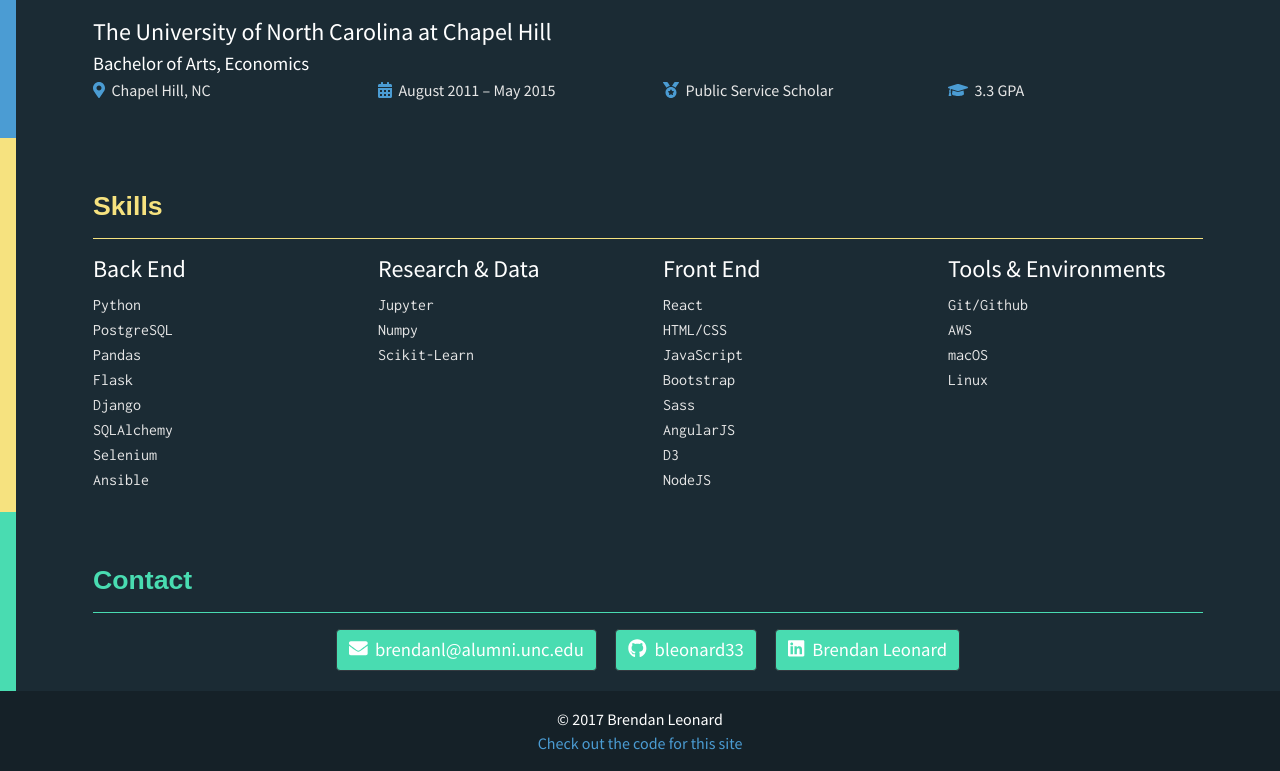
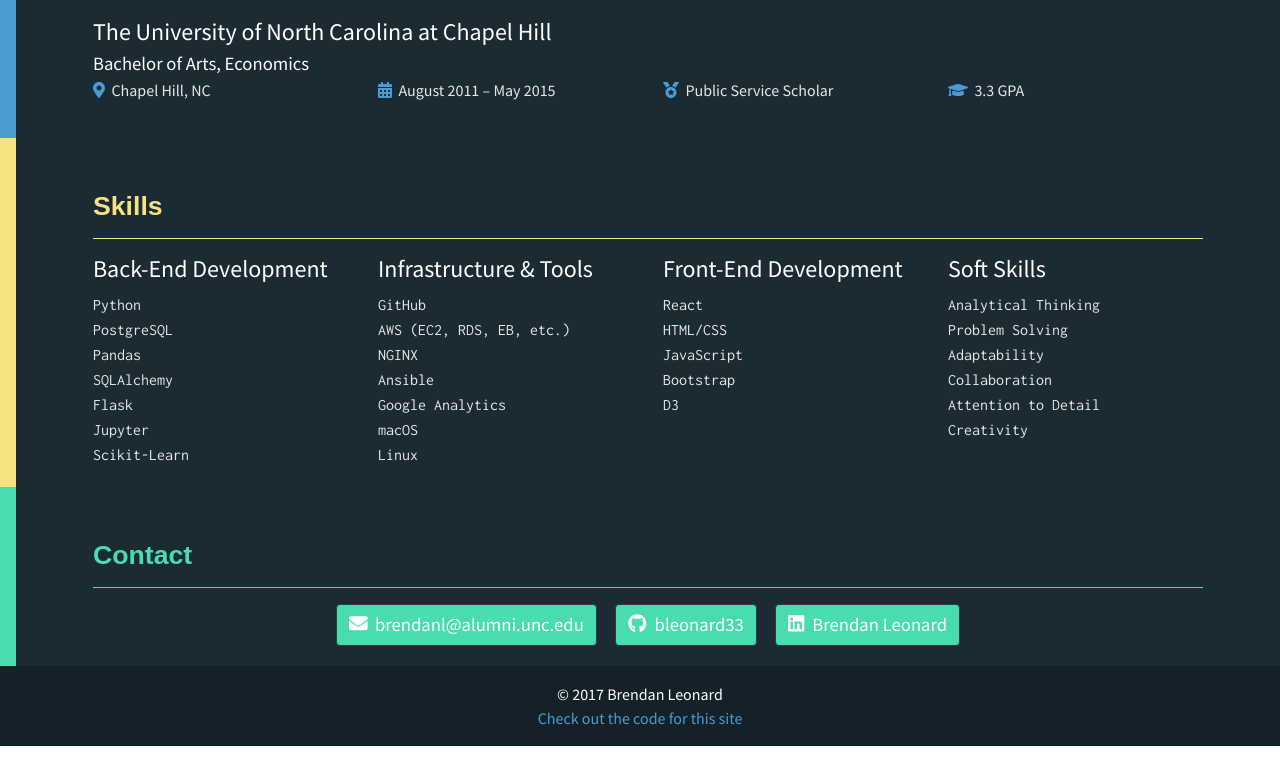
Before and after one commit to bleonard33/personal-site, a React (Create React App) app: page / in a window 1280 px wide. Shown: the part 2376-3147 px from the top of the page. After the commit the page ends 3122 px from the top, so only its background shows below. Built offline with nearby package versions, Linux system fonts and the light colour scheme; a web font is replaced by a local one.

Commit message:
Update skills

```diff
--- a/src/data.js
+++ b/src/data.js
@@ -244,46 +244,48 @@ export const degrees = [
 
 export const skills = [
   {
-    type: 'Back End',
+    type: 'Back-End Development',
     skills: [
       'Python',
       'PostgreSQL',
       'Pandas',
+      'SQLAlchemy',
       'Flask',
-      'Django',
-      'SQLAlchemy',
-      'Selenium',
-      'Ansible'
+      'Jupyter',
+      'Scikit-Learn',
     ]
   },
   {
-    type: 'Research & Data',
+    type: 'Infrastructure & Tools',
     skills: [
-      'Jupyter',
-      'Numpy',
-      'Scikit-Learn'
+      'GitHub',
+      'AWS (EC2, RDS, EB, etc.)',
+      'NGINX',
+      'Ansible',
+      'Google Analytics',
+      'macOS',
+      'Linux',
     ]
   },
   {
-    type: 'Front End',
+    type: 'Front-End Development',
     skills: [
       'React',
       'HTML/CSS',
       'JavaScript',
       'Bootstrap',
-      'Sass',
-      'AngularJS',
       'D3',
-      'NodeJS'
     ]
   },
   {
-    type: 'Tools & Environments',
+    type: 'Soft Skills',
     skills: [
-      'Git/Github',
-      'AWS',
-      'macOS',
-      'Linux'
+      'Analytical Thinking',
+      'Problem Solving',
+      'Adaptability',
+      'Collaboration',
+      'Attention to Detail',
+      'Creativity',
     ]
-  }
+  },
 ]
```
Also changed, not shown: 11 other files (tests, documents, lock files or other folders).
